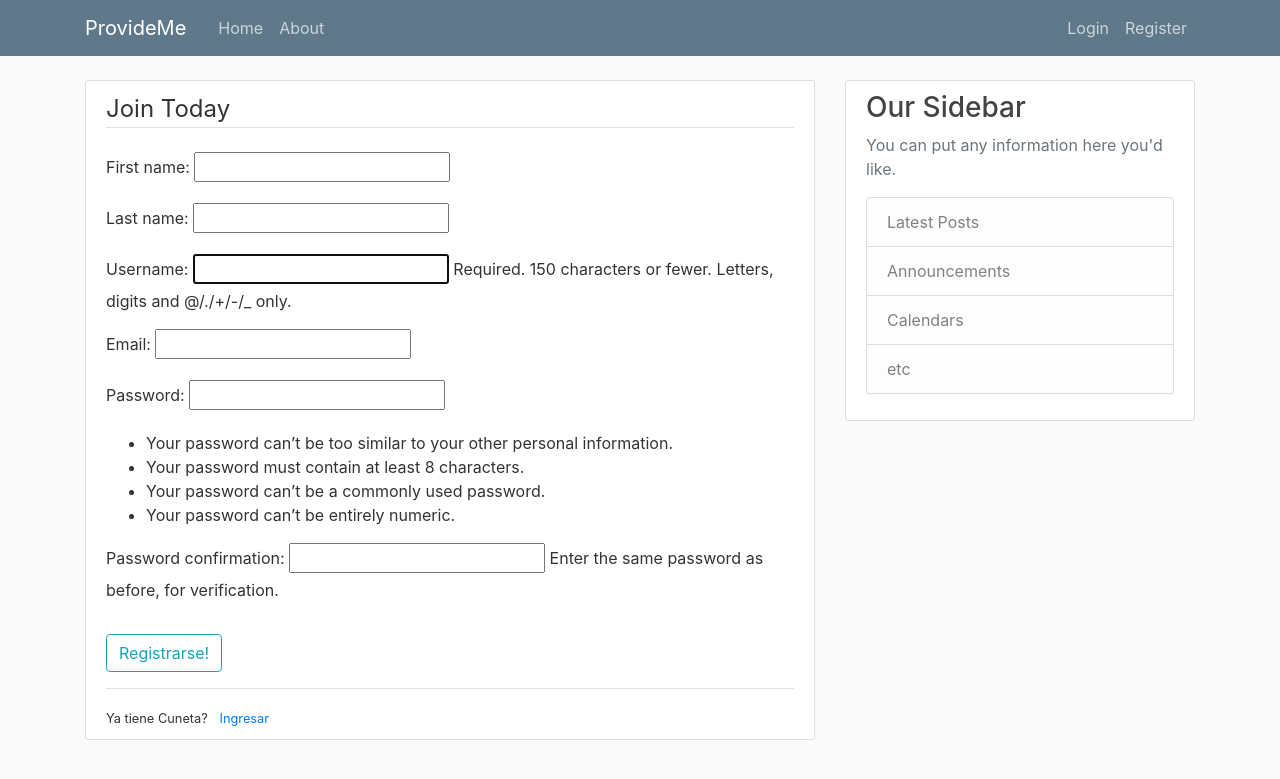
After one commit to jorcubas/WebPage-ProvideMe---Django-Python, a Django app: page /registro/ in a window 1280 px wide. The commit adds this page. Shown: the top 779 px of the page. Run offline with Django 3.2, Linux system fonts and the light colour scheme; some libraries are stand-ins or nearby versions.

Commit message:
Registro de Usuario terminado.

```diff
--- a/Proyectov2/Proyectov2/urls.py
+++ b/Proyectov2/Proyectov2/urls.py
@@ -14,12 +14,15 @@ Including another URLconf
     2. Add a URL to urlpatterns:  path('blog/', include('blog.urls'))
 """
 from django.contrib import admin
-from django.urls import path
+from django.urls import path,include
 from proveedor import views as proveedor_views
 from django.contrib.auth import views as auth_views
+from usuario import views as view_usuario
 
 urlpatterns = [
     path('admin/', admin.site.urls),
     path('home/',proveedor_views.home,name='home'),
+    path('registro/', view_usuario.registro, name='registro'),
     path('login/', auth_views.LoginView.as_view(template_name='usuario/login.html'), name='login'),
+    path('', include('proveedor.urls')),
 ]
--- a/Proyectov2/proveedor/templates/proveedor/base.html
+++ b/Proyectov2/proveedor/templates/proveedor/base.html
@@ -45,6 +45,11 @@
     <main role="main" class="container">
         <div class="row">
             <div class="col-md-8">
+                {% if messages %}
+                    {% for message in messages %}
+                        <div class="alert alert-{{ message.tags }}">{{ message }}</div>
+                {% endfor %}
+                {% endif %}
                 {% block content %}{% endblock %}
             </div>
             <div class="col-md-4">
--- /dev/null
+++ b/Proyectov2/proveedor/urls.py
@@ -0,0 +1,6 @@
+from django.urls import path
+from . import views
+
+urlpatterns = [
+    path('', views.home, name = 'proveedor-proveedor'),
+]
--- /dev/null
+++ b/Proyectov2/usuario/forms.py
@@ -0,0 +1,10 @@
+from django import forms
+from django.contrib.auth.models import User
+from django.contrib.auth.forms import UserCreationForm
+
+class UserRegisterForm(UserCreationForm):
+    email = forms.EmailField()
+
+    class Meta:
+        model = User
+        fields = ['first_name', 'last_name', 'username', 'email', 'password1', 'password2']
--- /dev/null
+++ b/Proyectov2/usuario/templates/usuario/registro.html
@@ -0,0 +1,21 @@
+{% extends "proveedor/base.html" %}
+{% block content %}
+    <div class = "content-section">
+        <form method = "POST">
+            {% csrf_token %}
+            <fieldset class="form-group">
+                <legend class="border-bottom mb-4">Join Today</legend>
+                {{ form.as_p }}
+            </fieldset>
+            <div class="form-group">
+                <button class="btn btn-outline-info" type="submit">Registrarse!</button>
+            </div>
+        </form>
+        <div class="border-top pt-3">
+            <small class="text muted">
+                Ya tiene Cuneta? <a class="ml-2" href="#">Ingresar</a>
+            </small>
+        </div>
+    </div>
+
+{% endblock content %}
--- a/Proyectov2/usuario/views.py
+++ b/Proyectov2/usuario/views.py
@@ -1,3 +1,15 @@
-from django.shortcuts import render
+from django.shortcuts import render, redirect
+from django.contrib import messages
+from .forms import UserRegisterForm
 
-# Create your views here.
+def registro(request):
+    if request.method == 'POST':
+        form = UserRegisterForm(request.POST)
+        if form.is_valid():
+            form.save()
+            usuario = form.cleaned_data.get('username')
+            messages.success(request, f'Cuenta Creada Para {usuario}!')
+            return redirect('proveedor-proveedor')
+    else:
+        form = UserRegisterForm()
+    return render(request, 'usuario/registro.html', {'form': form})
```
Also changed, not shown: Proyectov2/usuario/models.py (deleted, +0 -14 lines), Proyectov2/usuario/migrations/0002_auto_20190319_0141.py (added).
